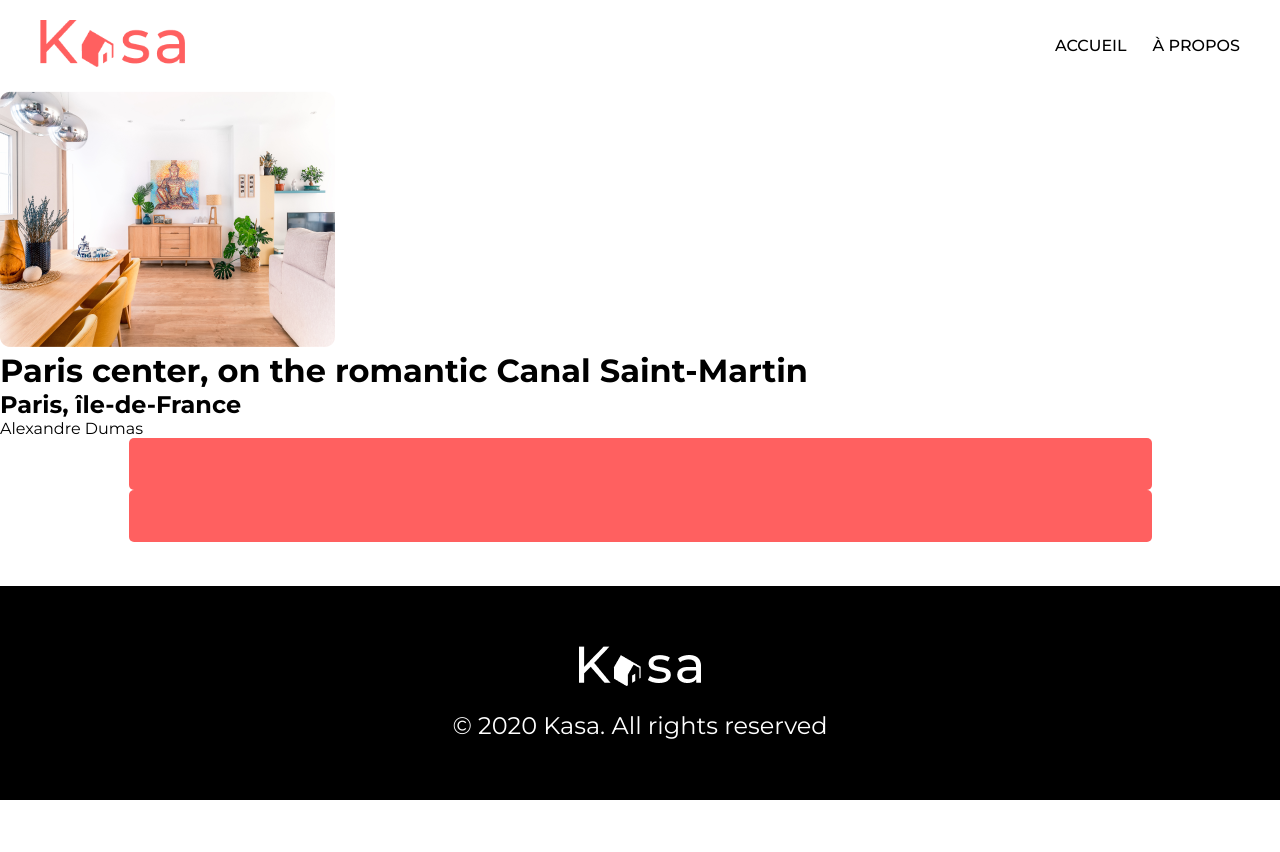
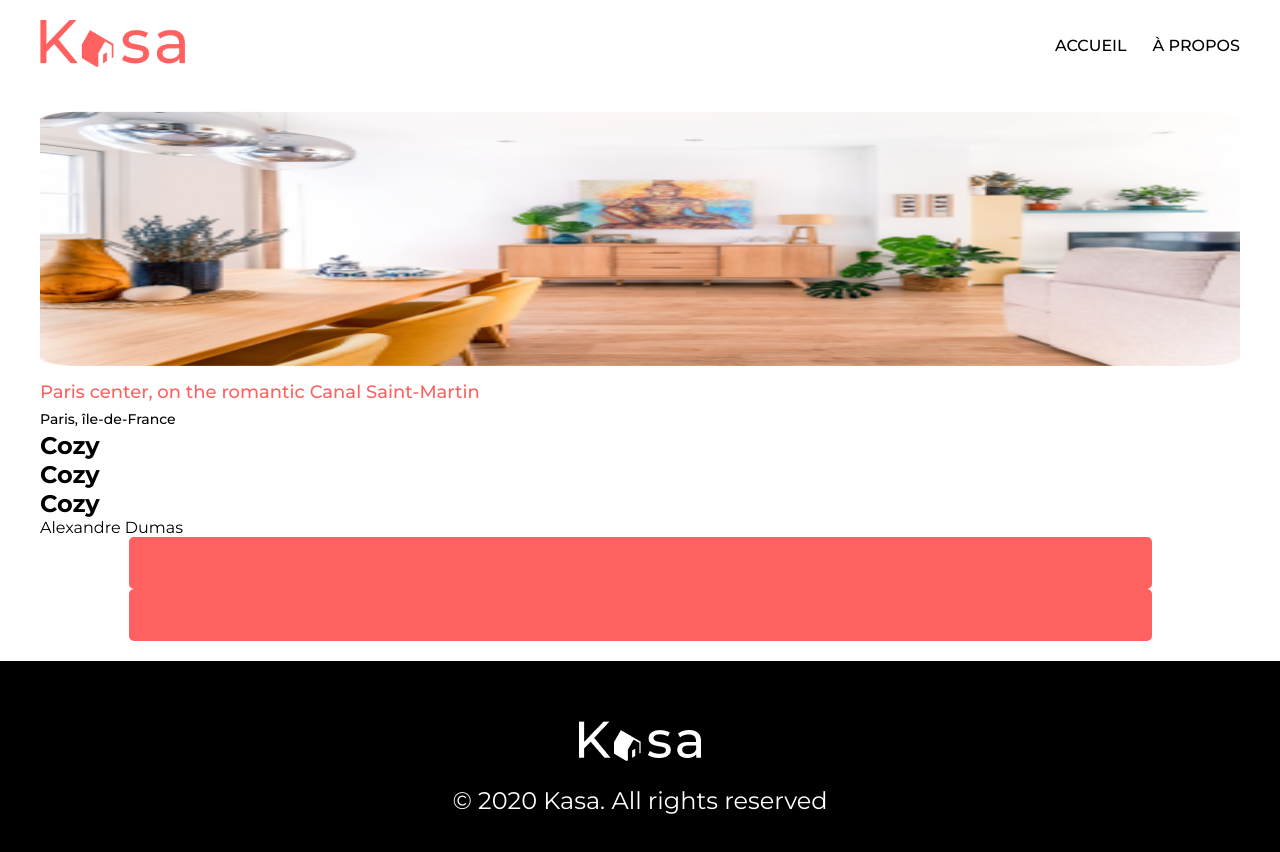
Before and after one commit to nicolasnoel501/Kasa, a React (Create React App) app: page /housing/0979876d in a window 1280 px wide. Shown: the top 852 px of the page. Before the commit the page ends 800 px from the top, so only its background shows below. Built offline with nearby package versions, Linux system fonts and the light colour scheme; the HTML template or start-up script is replaced by a standard one.

Commit message:
start of the housing.page scss, arrow placed on the image, page content centred, headings placed in the correct measurements.

```diff
--- a/src/components/Navbar.component.jsx
+++ b/src/components/Navbar.component.jsx
@@ -1,6 +1,6 @@
-import React from 'react'
-import KasaLogo from '../assets/kasa.png'
-import { NavLink } from 'react-router-dom'
+import React from 'react';
+import KasaLogo from '../assets/kasa.png';
+import { NavLink } from 'react-router-dom';
 
 const Navbar = () => {
     return (
--- a/src/components/Tag.component.jsx
+++ b/src/components/Tag.component.jsx
@@ -1,10 +1,12 @@
 import React from 'react'
 
-const Tag= () => {
-  return
+const Tag = () => {
+
+  return (
     <div>
-        <h2></h2>
+      <h2>Cozy</h2>
     </div>
+  )
 
 }
 
--- a/src/pages/Housing.page.jsx
+++ b/src/pages/Housing.page.jsx
@@ -1,41 +1,43 @@
 import React from 'react'
 import HousingCard from '../components/HousingCard.component'
-import data from '../data/logements.json'
 import Collapse from '../components/Collapse.component'
 import Tag from '../components/Tag.component'
 import Rectangle from '../assets/Rectangle.png'
 
 const Housing = () => {
     return (
-        <div>
-            <img src={Rectangle} alt="une image" />
-            <i class="fa-solid fa-angle-left"></i>
-            <i class="fa-solid fa-angle-right"></i>
-
-            <div>
-                <h1>
+        <div className='main'>
+            <div className='main__hero__container'>
+                <img src={Rectangle} alt="une image" />
+                <div className='main__hero__container__arrows'>
+                    <i class="fa-solid fa-angle-left"></i>
+                    <i class="fa-solid fa-angle-right"></i>
+                </div>
+            </div>
+            <div className='main__city__container'>
+                <h1 className='main__city__container__title1'>
                     Paris center, on the romantic Canal Saint-Martin
                 </h1>
-                <h2>Paris, île-de-France</h2>
+                <h2 className='main__city__container__title2'>Paris, île-de-France</h2>
 
             </div>
 
-            <div>
+            <div className='main__tag__container'>
                 <Tag />
                 <Tag />
                 <Tag />
             </div>
 
-            <div>
+            <div className='main__stars__container'>
                 <i class="fa-solid fa-star"></i><i class="fa-solid fa-star"></i><i class="fa-solid fa-star"></i><i class="fa-solid fa-star"></i><i class="fa-solid fa-star"></i>
                 <p>Alexandre Dumas</p>
-                <div>
+                <div className='main__circle'>
 
                 </div>
             </div>
 
-            <div>
-                <Collapse />
+            <div className='main__collapse'>
+                <Collapse/>
                 <Collapse/>
             </div>
         </div>
--- a/src/sass/main.scss
+++ b/src/sass/main.scss
@@ -4,7 +4,9 @@
 @import 'components/housingCard.component';
 @import 'components/footer.component';
 @import 'components/collapse.component';
+@import 'components/tag.component';
 
 // pages
 @import 'pages/home.page';
 @import 'pages/not-found.page';
+@import 'pages/housing.page';
--- /dev/null
+++ b/src/sass/pages/_housing.page.scss
@@ -0,0 +1,82 @@
+.main {
+
+    padding: 20px;
+    max-width: 1240px;
+    width: 100%;
+    margin: 0 auto;
+
+
+    &__hero__container {
+        position: relative;
+        margin-bottom: 15px;
+
+        img {
+            max-width: 1240px;
+            height: 255px;
+            display: block;
+            margin: 0 auto;
+            width: 100%;
+        }
+
+        &__arrows {
+            position: absolute;
+            top: 50%;
+            left: 0;
+            right: 0;
+            display: flex;
+            justify-content: space-between;
+            width: 100%;
+            font-size: 24px;
+            transform: translateY(-50%);
+            padding: 0 10px;
+            color: white;
+
+            i {
+                cursor: pointer;
+            }
+        }
+    }
+
+    &__city__container {
+        color: #FF6060;
+        line-height: 142.6%;
+        display: flex;
+        flex-direction: column;
+        gap: 5px;
+
+
+        &__title1 {
+            font-size: 18px;
+            width: 80%;
+            font-weight: 500;
+
+        }
+
+        &__title2 {
+            font-size: 14px;
+            color: black;
+            font-weight: 500;
+        }
+
+    }
+
+
+
+
+
+    &__tag__container {
+        /* Styles pour le conteneur des tags */
+    }
+
+    &__stars__container {
+        /* Styles pour le conteneur des étoiles */
+
+        .main__circle {
+            /* Styles pour le cercle */
+        }
+    }
+
+    &__collapse {
+        /* Styles pour le conteneur des collapse */
+    }
+}
```
Also changed, not shown: src/sass/components/_tag.component.scss (added), 1 other file (tests, documents, lock files or other folders).
